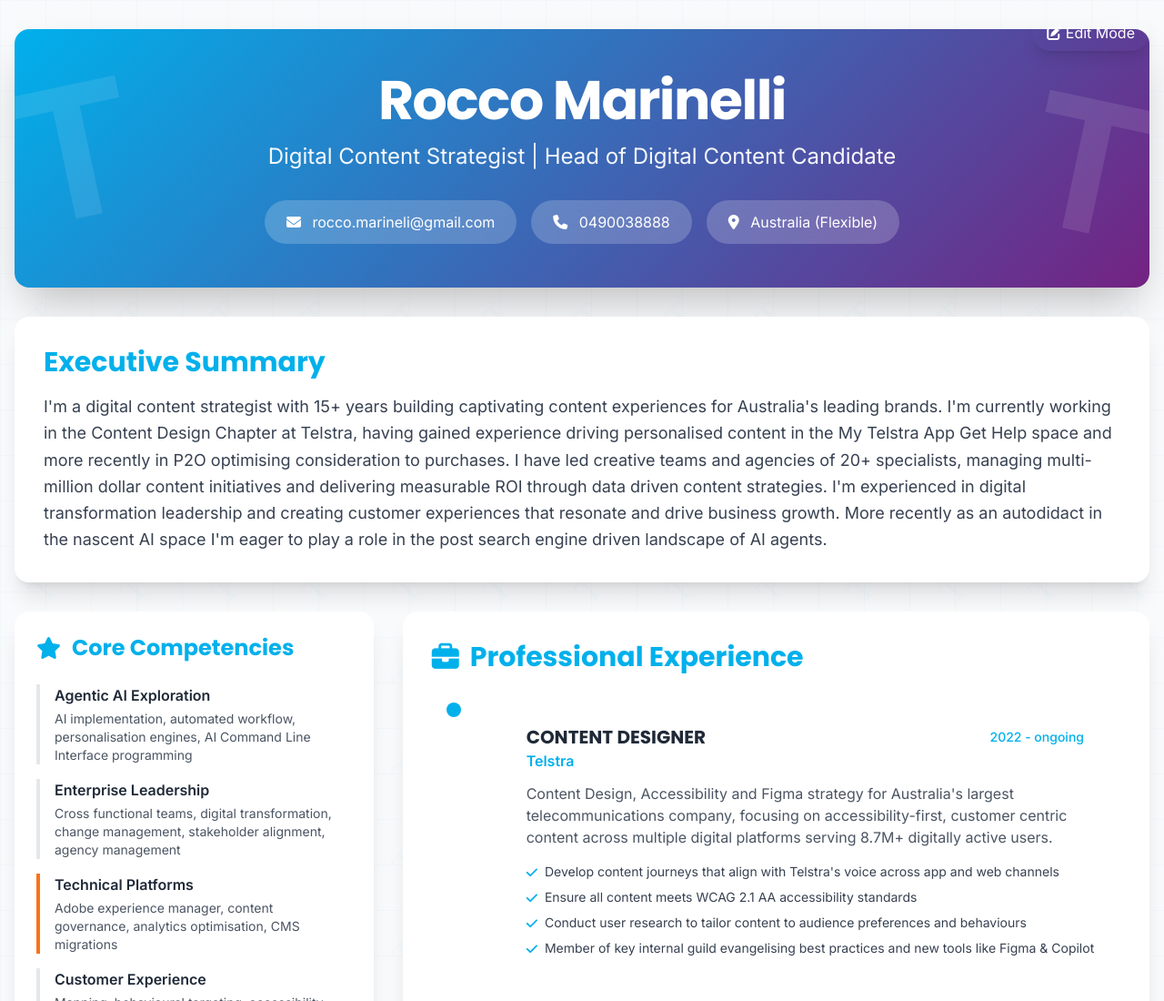
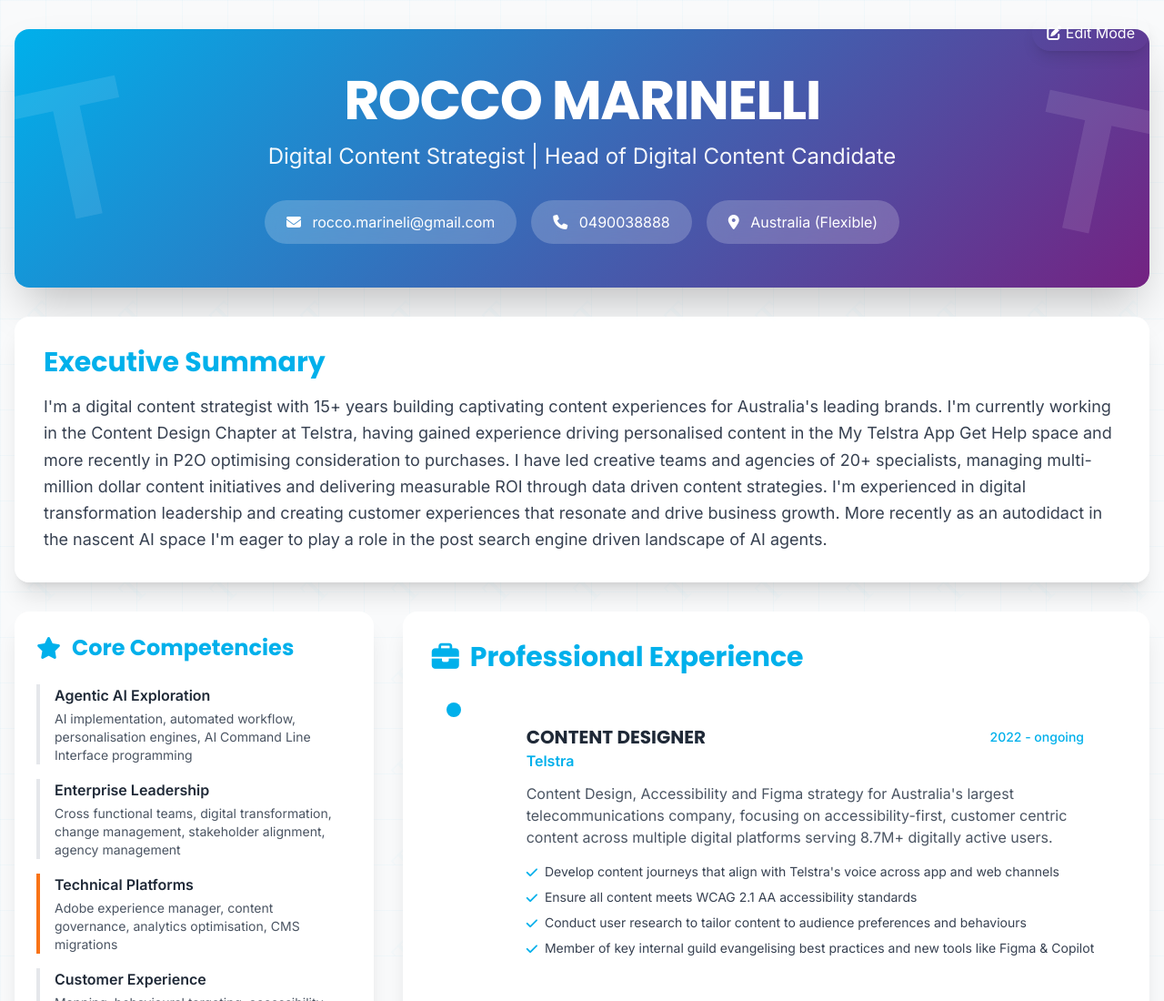
Before and after one commit to chrismarinellix/Roccos-CV_V1, a plain HTML site: page index.html in a window 1280 px wide. Shown: the top 1100 px of the page at 91% size. Drawn offline with nearby package versions, Linux system fonts and the light colour scheme.

Commit message:
Change name to capital letters ROCCO MARINELLI

```diff
--- a/index.html
+++ b/index.html
@@ -131,7 +131,7 @@
                 <div class="relative z-10 text-center text-white">
                     <h1 class="text-5xl md:text-6xl font-bold mb-4 tracking-tight"
                         :contenteditable="editMode">
-                        Rocco Marinelli
+                        ROCCO MARINELLI
                     </h1>
                     <p class="text-xl md:text-2xl mb-6 opacity-95"
                        :contenteditable="editMode">
```
